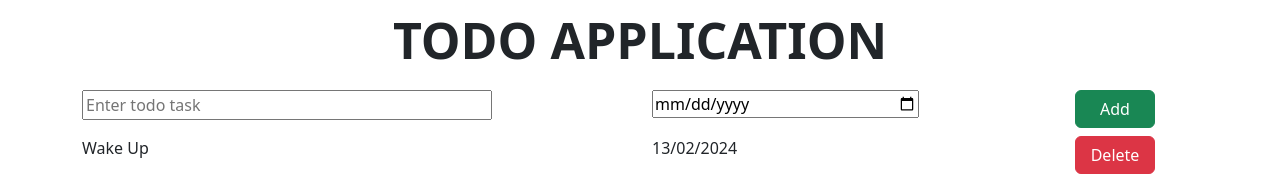
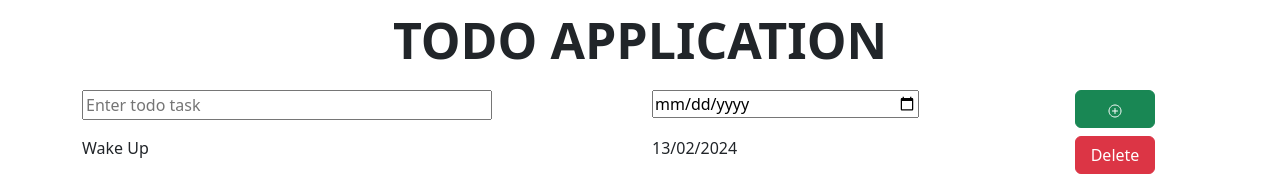
Before and after one commit to hassanshakil12/Todo-App, a React (Vite) app: page / in a window 1280 px wide. Shown: the top 180 px of the page. Built offline with nearby package versions, Linux system fonts and the light colour scheme.

Commit message:
Added Context Api and useRef hook

```diff
--- a/package.json
+++ b/package.json
@@ -12,7 +12,8 @@
   "dependencies": {
     "bootstrap": "^5.3.2",
     "react": "^18.2.0",
-    "react-dom": "^18.2.0"
+    "react-dom": "^18.2.0",
+    "react-icons": "^5.0.1"
   },
   "devDependencies": {
     "@types/react": "^18.2.55",
--- a/src/App.jsx
+++ b/src/App.jsx
@@ -1,8 +1,10 @@
-import React, { useState } from "react";
+import React, { useContext, useState } from "react";
 import Head from "./components/Head";
 import InputComp from "./components/InputComp";
 import TodoItem from "./components/TodoItem";
 import "./App.css";
+import { TodoItemsContext } from "./context/todo_items_store";
+
 
 const App = () => {
   const initialtodoItems = [
@@ -33,13 +35,13 @@ const App = () => {
   ];
   const [todoItems, setTodoItems] = useState(initialtodoItems);
 
-  const handleAddBtn=(itemName, itemDate)=>{
+  const addBtn=(itemName, itemDate)=>{
     console.log(`Item Added: ${itemName} Date: ${itemDate}`)
     const newTodoItem = [...todoItems, {name: itemName, date: itemDate}]
     setTodoItems(newTodoItem)
   }
 
-  const handleDeleteBtn=(itemName)=>{
+  const deleteBtn=(itemName)=>{
     console.log(`Item Deleted: ${itemName}`)
     const newTodoItem = todoItems.filter(item=> item.name !== itemName)
     setTodoItems(newTodoItem);
@@ -49,9 +51,15 @@ const App = () => {
     <>
       <div className="main">
         <center>
-          <Head />
-          <InputComp handleAddBtn={handleAddBtn} />
-          <TodoItem todoList={todoItems} handleDeleteBtn={handleDeleteBtn} />
+          <TodoItemsContext.Provider value={{
+            todoItems: todoItems,
+            addBtn: addBtn,
+            deleteBtn: deleteBtn
+            }}>
+            <Head />
+            <InputComp/>
+            <TodoItem />
+          </TodoItemsContext.Provider>
         </center>
       </div>
     </>
--- a/src/components/InputComp.jsx
+++ b/src/components/InputComp.jsx
@@ -1,22 +1,21 @@
-import React, { useState } from "react";
+import React, { useContext, useRef } from "react";
+import { IoAddCircleOutline } from "react-icons/io5";
 import css from "../styles/InputComp.module.css";
+import { TodoItemsContext } from "../context/todo_items_store";
 
-const InputComp = ({ handleAddBtn }) => {
-  const [todoName, setTodoName] = useState("");
-  const [todoDate, setTodoDate] = useState("");
+const InputComp = () => {
+  const { addBtn } = useContext(TodoItemsContext);
 
-  const handleNameOnChange = (event) => {
-    setTodoName(event.target.value);
-  };
+  const todoNameElement = useRef();
+  const todoDateElement = useRef();
 
-  const handleDateOnChange = (event) => {
-    setTodoDate(event.target.value);
-  };
-
-  const addBtn = () => {
-    handleAddBtn(todoName, todoDate);
-    setTodoName("");
-    setTodoDate("");
+  const handleAddBtn = () => {
+    console.log("done")
+    const todoName = todoNameElement.current.value;
+    const todoDate = todoDateElement.current.value;
+    addBtn(todoName, todoDate);
+    todoNameElement.current.value = "";
+    todoDateElement.current.value = "";
   };
 
   return (
@@ -24,24 +23,18 @@ const InputComp = ({ handleAddBtn }) => {
       <div className={`${css.Row} row`}>
         <div className="col-6">
           <input
-            onChange={handleNameOnChange}
-            value={todoName}
+            ref={todoNameElement}
             type="text"
             placeholder="Enter todo task"
             className={`${css.Input}`}
           />
         </div>
         <div className="col-4">
-          <input
-            onChange={handleDateOnChange}
-            value={todoDate}
-            type="date"
-            className={`${css.Input}`}
-          />
+          <input ref={todoDateElement} type="date" className={`${css.Input}`} />
         </div>
         <div className="col-2 text-center">
-          <div className={`${css.Btn} btn btn-success`} onClick={addBtn}>
-            Add
+          <div className={`${css.Btn} btn btn-success`} onClick={handleAddBtn}>
+            <IoAddCircleOutline />
           </div>
         </div>
       </div>
--- a/src/components/TodoItem.jsx
+++ b/src/components/TodoItem.jsx
@@ -1,13 +1,14 @@
-import React from 'react'
+import React, { useContext } from 'react'
 import TodoItems from "./TodoItems"
+import { TodoItemsContext } from "../context/todo_items_store";
 
-const TodoItem = ({ todoList, handleDeleteBtn }) => {
+const TodoItem = () => {
+  const { todoItems } = useContext(TodoItemsContext);
   return (
     <>
-      {todoList.map((item) => (
+      {todoItems.map((item) => (
         <TodoItems
-          handleDeleteBtn={handleDeleteBtn}
-          key={Math.random()*100}
+          key={Math.random() * 100}
           name={item.name}
           date={item.date}
         />
--- a/src/components/TodoItems.jsx
+++ b/src/components/TodoItems.jsx
@@ -1,7 +1,10 @@
-import React from "react";
+import React, { useContext } from "react";
 import css from "../styles/TodoItems.module.css";
+import { TodoItemsContext } from "../context/todo_items_store";
 
-const InputItem2 = ({ name, date, handleDeleteBtn }) => {
+const InputItem2 = ({ name, date }) => {
+  const { deleteBtn } = useContext(TodoItemsContext);
+
   return (
     <div className={`${css.container} container`}>
       <div className={`${css.Row} row`}>
@@ -10,7 +13,7 @@ const InputItem2 = ({ name, date, handleDeleteBtn }) => {
         <div className="col-2 text-center">
           <div
             className={`${css.Btn} btn btn-danger`}
-            onClick={() => handleDeleteBtn(name)}
+            onClick={() => deleteBtn(name)}
           >
             Delete
           </div>
--- /dev/null
+++ b/src/context/todo_items_store.jsx
@@ -0,0 +1,7 @@
+import { createContext } from "react";
+
+export const TodoItemsContext = createContext({
+    todoItems: [],
+    addBtn: ()=>{},
+    deleteBtn: ()=>{}
+});
```
Also changed, not shown: 1 other file (tests, documents, lock files or other folders).
